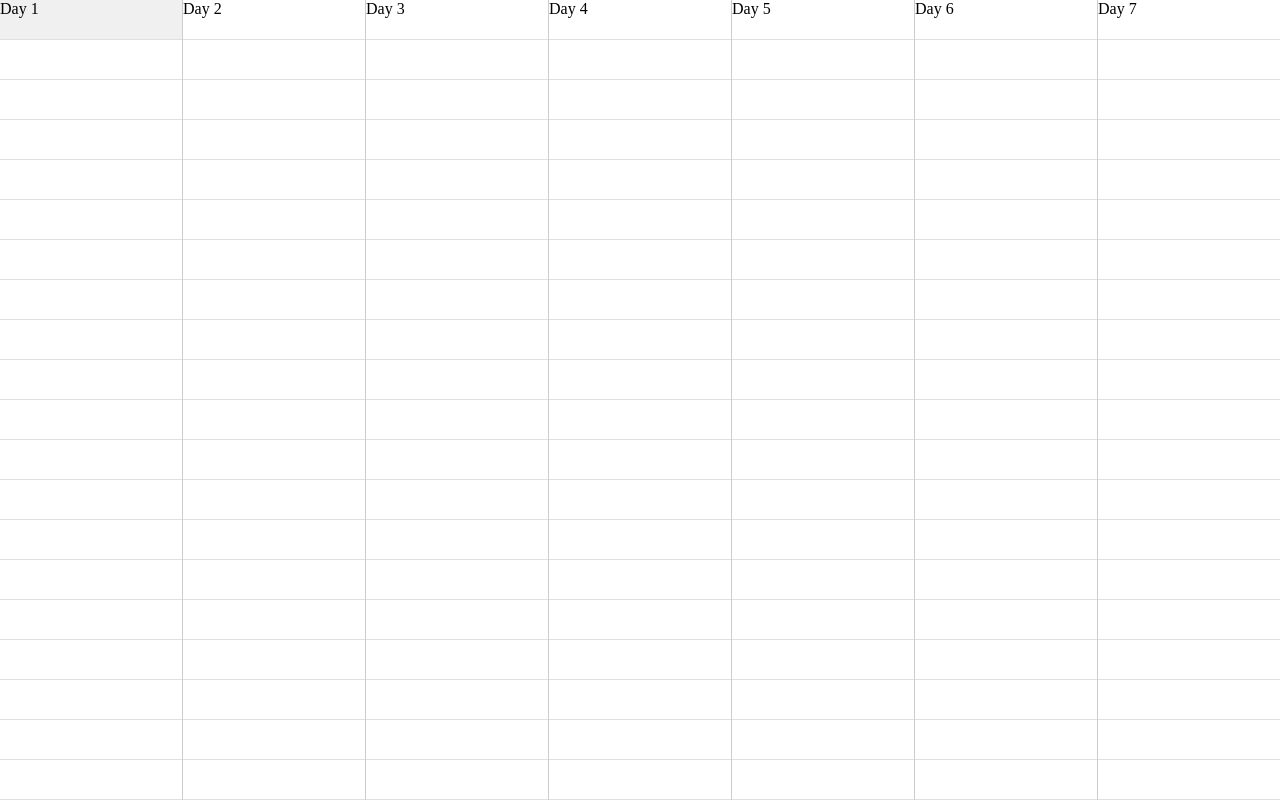
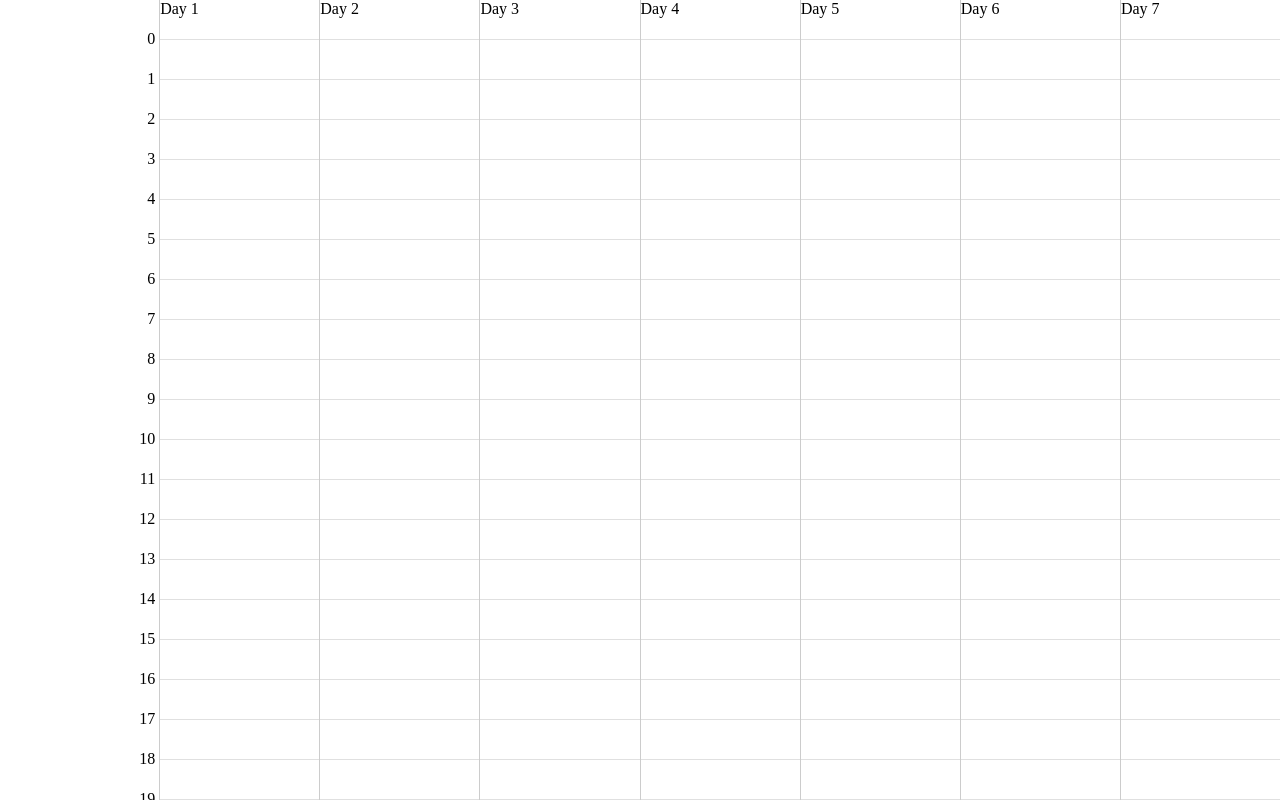
Before and after one commit to KadoProG/react-calendar-app, a React (Vite) app: page / in a window 1280 px wide. Shown: the top 800 px of the page. Built offline with nearby package versions, Linux system fonts and the light colour scheme.

Commit message:
add time_label

```diff
--- a/src/components/Calendar.module.scss
+++ b/src/components/Calendar.module.scss
@@ -1,7 +1,7 @@
 /* 全体のカレンダーコンテナ */
 .calendar {
   display: grid;
-  grid-template-columns: repeat(7, 1fr);
+  grid-template-columns: repeat(8, 1fr);
   gap: 1px; /* セル間のスペース */
   background-color: #ccc;
   width: 100svw;
@@ -15,7 +15,7 @@
 /* 各日の列 */
 .day_column {
   display: grid;
-  grid-template-rows: repeat(24, 40px); /* 1時間ごとに40pxの高さ */
+  grid-template-rows: repeat(25, 40px); /* 1時間ごとに40pxの高さ */
   background-color: #fff;
 }
 
@@ -67,6 +67,22 @@
       z-index: 1;
     }
   }
+
+  &.time_label {
+    cursor: default;
+    position: relative;
+    &::after {
+      display: none;
+    }
+    &:hover {
+      background-color: initial;
+    }
+    & p {
+      position: absolute;
+      top: -25%;
+      right: 4px;
+    }
+  }
 }
 
 /* イベントのスタイル */
--- a/src/components/Calendar.tsx
+++ b/src/components/Calendar.tsx
@@ -81,6 +81,14 @@ const Calendar: React.FC = () => {
       onTouchEnd={handleTouchEnd}
       ref={calendarRef}
     >
+      <div className={styles.day_column}>
+        <div className={`${styles.time_cell} ${styles.time_label}`}></div>
+        {[...Array(24)].map((_, hourIndex) => (
+          <div key={hourIndex} className={`${styles.time_cell} ${styles.time_label}`}>
+            <p>{hourIndex}</p>
+          </div>
+        ))}
+      </div>
       {[...Array(7)].map((_, dayIndex) => (
         <div key={dayIndex} className={styles.day_column}>
           <div className={styles.time_cell}>
```
